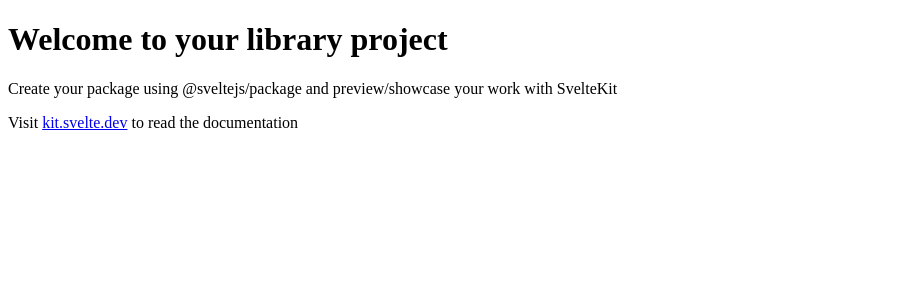
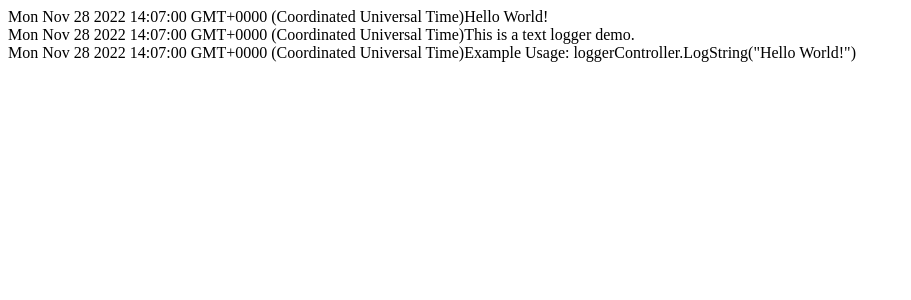
Before and after one commit to johnpaulrusso/svelte-text-logger, a SvelteKit app: page / in a window 1280 px wide. Shown: the top 300 px of the page, without its empty margins (0-911 px from the left). Built offline with nearby package versions, Linux system fonts and the light colour scheme.

Commit message:
Initial implementation of the logger component.
Initial implementation of the logger component.

```diff
--- /dev/null
+++ b/src/lib/TextLogger.svelte
@@ -0,0 +1,25 @@
+<script lang="ts">
+    import type { ILoggerModel } from "./LoggerModel";
+
+    export let model: ILoggerModel;
+</script>
+
+<div class="container">
+    <div class="datetime-col">
+        {#each model.messages as m}
+            <div>{m.datetime}</div>
+        {/each}
+    </div>
+    <div class="message-col">
+        {#each model.messages as m}
+            <div>{m.message}</div>
+        {/each}
+    </div>
+</div>
+
+<style>
+    .container{
+        overflow-y: auto;
+        display: flex;
+    }
+</style>
--- a/src/routes/+page.svelte
+++ b/src/routes/+page.svelte
@@ -1,11 +1,12 @@
 <script lang="ts">
 	import { LoggerController } from "$lib/LoggerController";
+	import TextLogger from "$lib/TextLogger.svelte";
 
     let loggerController = new LoggerController();
 
     loggerController.LogString("Hello World!");
+    loggerController.LogString("This is a text logger demo.");
+    loggerController.LogString("Example Usage: loggerController.LogString(\"Hello World!\")");
 </script>
 
-<h1>Welcome to your library project</h1>
-<p>Create your package using @sveltejs/package and preview/showcase your work with SvelteKit</p>
-<p>Visit <a href="https://kit.svelte.dev">kit.svelte.dev</a> to read the documentation</p>
+<TextLogger model={loggerController.model}></TextLogger>
```
